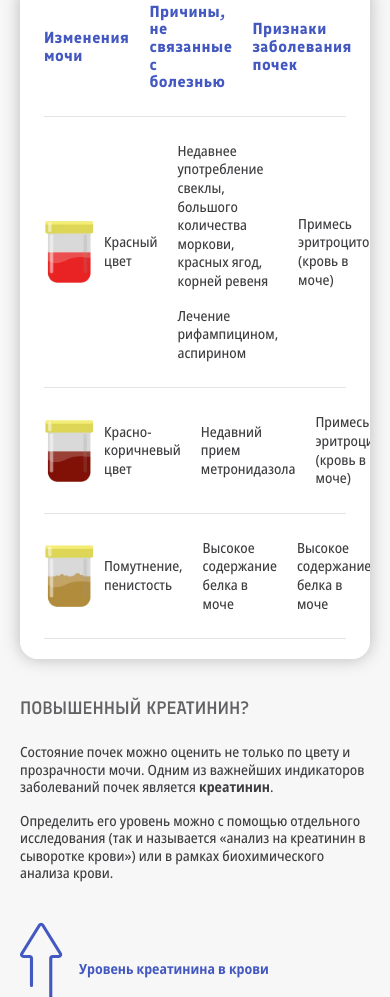
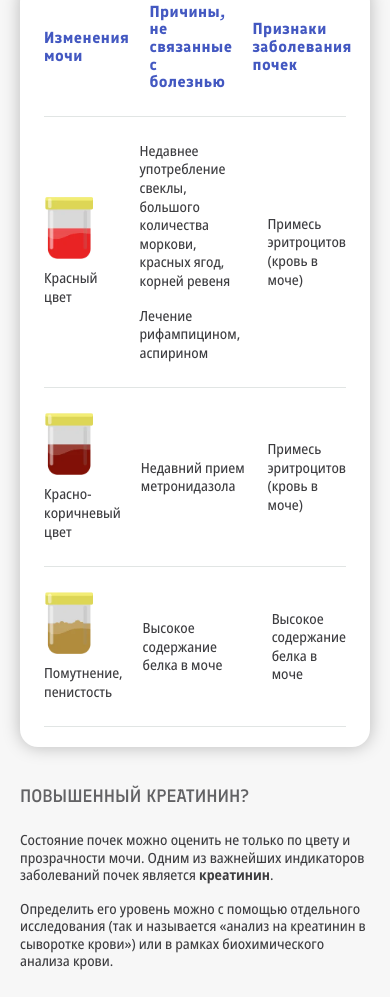
Before and after one commit to vadimvalid/pomogipochkam, a website: page simptoms.html in a window 390 px wide. Shown: the part 803-1800 px from the top of the page. Drawn offline with Linux system fonts and the light colour scheme; files whose address does not match are found by name.

Commit message:
Fix mobile version

```diff
--- a/scss/layouts/_pages.scss
+++ b/scss/layouts/_pages.scss
@@ -400,6 +400,10 @@
         &:first-child {
           flex: 1;
         }
+
+        @include sm-breakpoint {
+          gap: torem(14);
+        }
       }
 
       h1 {
--- a/scss/layouts/_section-table.scss
+++ b/scss/layouts/_section-table.scss
@@ -85,6 +85,12 @@
             gap: torem(10);
             font-size: $sm;
 
+            &:first-child {
+              flex: 0 1 25%;
+              flex-direction: column;
+              align-items: flex-start;
+            }
+
             picture,
             img {
               width: torem(50);
--- a/scss/settings/_mixins.scss
+++ b/scss/settings/_mixins.scss
@@ -58,8 +58,9 @@
 
   li {
     font-family: "Open-sans regular";
-    line-height: 1.33;
     list-style-type: initial;
+    overflow-wrap: break-word;
+    text-wrap: balance;
 
     &::marker {
       font-size: torem(24);
```
Also changed, not shown: css/style.css.
